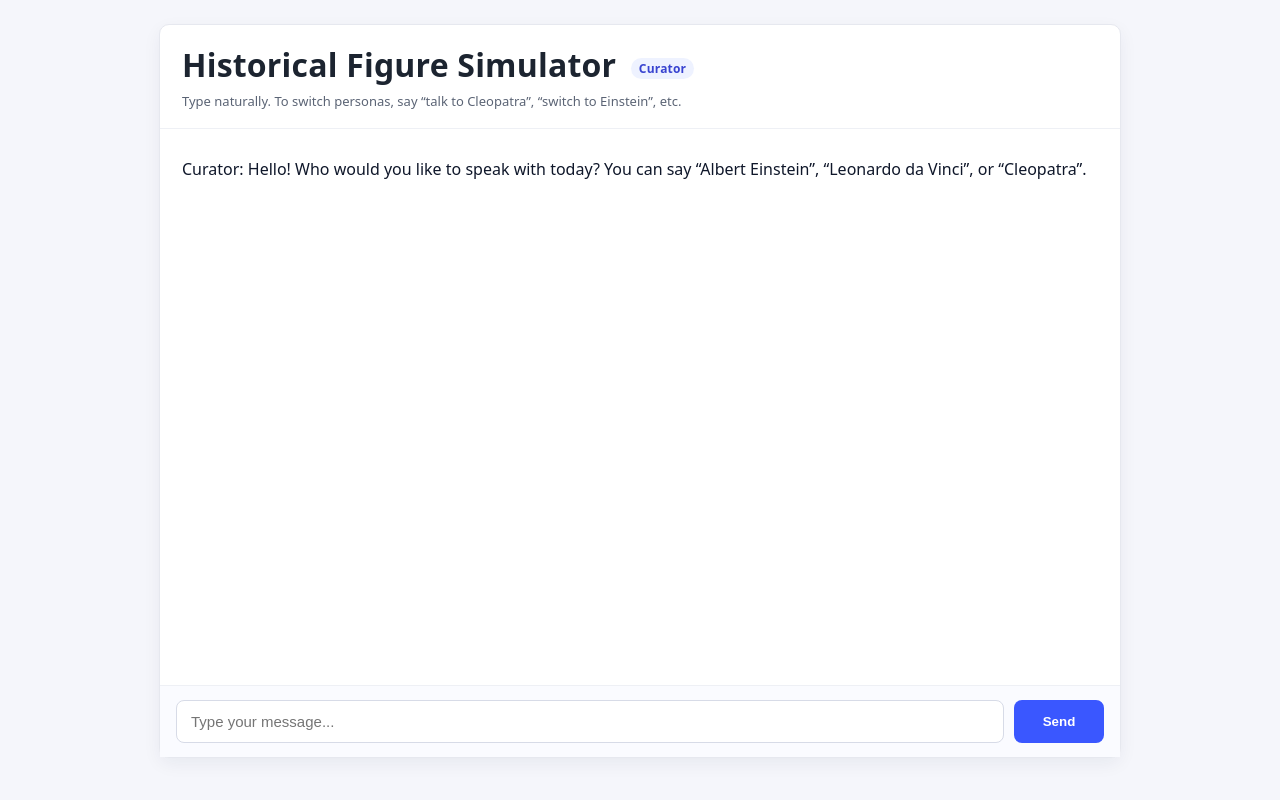
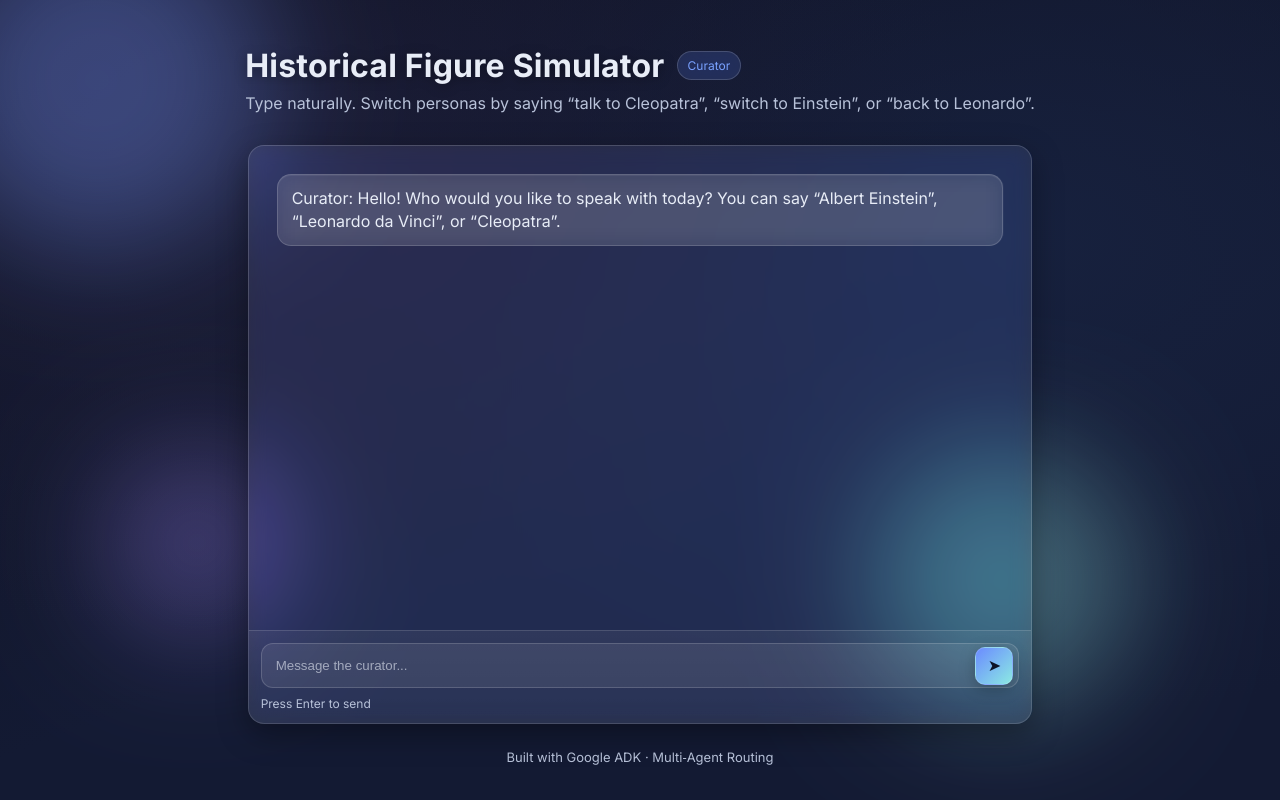
Before and after one commit to M-VISHAL-KAMATH24/interactive_historical_figure_simulator, a plain HTML site: page index.html in a window 1280 px wide. Drawn offline with Linux system fonts and the light colour scheme.

Commit message:
updated the UI

```diff
--- a/index.html
+++ b/index.html
@@ -4,59 +4,71 @@
   <meta charset="UTF-8" />
   <meta name="viewport" content="width=device-width, initial-scale=1.0"/>
   <title>Historical Figure Simulator</title>
-  <style>
-    body { font-family: system-ui, -apple-system, Segoe UI, Roboto, Arial, sans-serif; background:#f5f6fb; margin:0; }
-    .container { max-width: 960px; margin: 24px auto; background:#fff; border:1px solid #e6e8ef; border-radius:10px; box-shadow:0 6px 18px rgba(18, 38, 63, 0.06); }
-    .header { padding: 18px 22px; border-bottom:1px solid #eef0f5; }
-    .header h1 { margin: 0; font-weight: 700; color:#1c2430; letter-spacing:.2px; }
-    .chat { height: 520px; overflow-y: auto; padding: 18px 22px; }
-    .msg { margin: 10px 0; line-height:1.5; color:#1f2a37; }
-    .msg.you { color:#2b5dcc; }
-    .msg.agent { color:#0f172a; }
-    .tag { display:inline-block; font-size:12px; padding:2px 8px; border-radius:999px; background:#eef2ff; color:#3843d0; margin-left:6px; vertical-align:middle; }
-    .footer { display:flex; gap:10px; padding: 14px 16px; border-top:1px solid #eef0f5; background:#fafbff; }
-    .input { flex:1; padding:12px 14px; border:1px solid #d7dbe7; border-radius:8px; outline:none; font-size:15px; transition:border .15s ease; background:#fff; }
-    .input:focus { border-color:#8492ff; box-shadow:0 0 0 3px rgba(132,146,255,.15); }
-    .send { padding: 0 18px; min-width:90px; background:#3a57ff; color:#fff; border:0; border-radius:8px; cursor:pointer; font-weight:600; }
-    .send:disabled { background:#b8c1ff; cursor:not-allowed; }
-    .subtitle { font-size: 13px; color:#5b6475; margin-top:6px; }
-  </style>
+  <link rel="preconnect" href="https://fonts.googleapis.com">
+  <link rel="preconnect" href="https://fonts.gstatic.com" crossorigin>
+  <link href="https://fonts.googleapis.com/css2?family=Inter:wght@400;500;600;700&display=swap" rel="stylesheet">
+  <link rel="stylesheet" href="style.css" />
 </head>
 <body>
-  <div class="container">
-    <div class="header">
-      <h1>Historical Figure Simulator <span class="tag">Curator</span></h1>
-      <div class="subtitle">Type naturally. To switch personas, say “talk to Cleopatra”, “switch to Einstein”, etc.</div>
-    </div>
+  <div class="bg-orb orb-1"></div>
+  <div class="bg-orb orb-2"></div>
+  <div class="bg-orb orb-3"></div>
 
-    <div id="chat" class="chat"></div>
+  <main class="wrapper">
+    <header class="app-header">
+      <div class="title-wrap">
+        <h1 class="app-title">Historical Figure Simulator</h1>
+        <span class="chip curator">Curator</span>
+      </div>
+      <p class="subtitle">Type naturally. Switch personas by saying “talk to Cleopatra”, “switch to Einstein”, or “back to Leonardo”.</p>
+    </header>
 
-    <div class="footer">
-      <input id="message" class="input" type="text" placeholder="Type your message..." autocomplete="off" />
-      <button id="send" class="send">Send</button>
-    </div>
-  </div>
+    <section class="chat-card">
+      <div id="chat" class="chat-scroll"></div>
+
+      <div class="composer">
+        <div class="input-wrap">
+          <input id="message" class="input" type="text" placeholder="Message the curator..." autocomplete="off" />
+          <button id="send" class="send-btn" aria-label="Send">
+            <span class="send-icon">➤</span>
+          </button>
+        </div>
+        <div class="hint">Press Enter to send</div>
+      </div>
+    </section>
+
+    <footer class="app-footer">
+      <span>Built with Google ADK · Multi‑Agent Routing</span>
+    </footer>
+  </main>
 
   <script>
     const chatDiv = document.getElementById('chat');
     const input = document.getElementById('message');
     const sendBtn = document.getElementById('send');
 
-    function addMsg(text, cls) {
-      const p = document.createElement('p');
-      p.className = 'msg ' + cls;
-      p.textContent = text;
-      chatDiv.appendChild(p);
-      chatDiv.scrollTop = chatDiv.scrollHeight;
+    function addMsg(text, role) {
+      const row = document.createElement('div');
+      row.className = 'row ' + (role === 'you' ? 'right' : 'left');
+
+      const bubble = document.createElement('div');
+      bubble.className = 'bubble ' + (role === 'you' ? 'you' : 'agent');
+      bubble.textContent = text;
+
+      row.appendChild(bubble);
+      chatDiv.appendChild(row);
+      chatDiv.scrollTo({ top: chatDiv.scrollHeight, behavior: 'smooth' });
     }
 
     async function send() {
       const text = input.value.trim();
       if (!text) return;
+
       input.value = '';
       addMsg('You: ' + text, 'you');
 
       try {
+        // Adjust host/port if needed
         const res = await fetch('http://127.0.0.1:8000/chat', {
           method: 'POST',
           headers: { 'Content-Type': 'application/json' },
--- /dev/null
+++ b/style.css
@@ -0,0 +1,223 @@
+:root{
+  --bg-grad-1: #0f1020;
+  --bg-grad-2: #131a33;
+  --glass: rgba(255,255,255,0.08);
+  --glass-strong: rgba(255,255,255,0.16);
+  --border: rgba(255,255,255,0.16);
+  --text: #e8edf7;
+  --text-dim: #b8c2d9;
+  --accent: #7aa2ff;
+  --accent-2: #8be9e3;
+  --chip-bg: rgba(122,162,255,0.15);
+  --you-bg: linear-gradient(135deg,#6b8bff, #7aa2ff);
+  --agent-bg: rgba(255,255,255,0.10);
+  --shadow: 0 10px 30px rgba(0,0,0,0.35);
+  --glass-blur: saturate(160%) blur(10px);
+}
+
+*{ box-sizing: border-box; }
+html, body{ height: 100%; }
+body{
+  margin:0;
+  font-family: "Inter", system-ui, -apple-system, Segoe UI, Roboto, Arial, sans-serif;
+  color: var(--text);
+  background: radial-gradient(1200px 800px at 20% 20%, #1b1d37 0%, rgba(27,29,55,0) 60%),
+              radial-gradient(1200px 800px at 80% 30%, #17213e 0%, rgba(23,33,62,0) 60%),
+              linear-gradient(160deg, var(--bg-grad-1), var(--bg-grad-2) 60%);
+  overflow: hidden;
+}
+
+/* Decorative floating orbs */
+.bg-orb{
+  position: fixed;
+  border-radius: 50%;
+  filter: blur(60px);
+  opacity: .35;
+  pointer-events: none;
+  mix-blend-mode: screen;
+}
+.orb-1{ width: 340px; height: 340px; background: #6b8bff; top: -80px; left: -80px; animation: float 14s ease-in-out infinite; }
+.orb-2{ width: 260px; height: 260px; background: #8be9e3; bottom: 10%; right: 12%; animation: float 16s ease-in-out infinite reverse; }
+.orb-3{ width: 180px; height: 180px; background: #9a7cff; bottom: 20%; left: 8%; animation: float 18s ease-in-out infinite; }
+
+@keyframes float {
+  0% { transform: translateY(0) translateX(0); }
+  50% { transform: translateY(-12px) translateX(8px); }
+  100% { transform: translateY(0) translateX(0); }
+}
+
+.wrapper{
+  position: relative;
+  height: 100%;
+  padding: 32px 18px 24px;
+  display: grid;
+  grid-template-rows: auto 1fr auto;
+  gap: 18px;
+}
+
+/* Header */
+.app-header{
+  max-width: 1080px;
+  margin: 0 auto;
+  padding: 14px 16px;
+}
+.title-wrap{
+  display:flex; align-items:center; gap:12px; flex-wrap: wrap;
+}
+.app-title{
+  margin:0;
+  font-weight: 700;
+  letter-spacing: .2px;
+  text-shadow: 0 2px 12px rgba(0,0,0,.35);
+}
+.chip{
+  font-size:12px;
+  padding:6px 10px;
+  border-radius: 999px;
+  border: 1px solid var(--border);
+  background: var(--chip-bg);
+  color: var(--accent);
+  backdrop-filter: var(--glass-blur);
+}
+.subtitle{
+  margin:8px 0 0;
+  color: var(--text-dim);
+}
+
+/* Chat Card */
+.chat-card{
+  position: relative;
+  max-width: 1080px;
+  margin: 0 auto;
+  background: var(--glass);
+  border: 1px solid var(--border);
+  box-shadow: var(--shadow);
+  border-radius: 16px;
+  overflow: hidden;
+  display: grid;
+  grid-template-rows: 1fr auto;
+  backdrop-filter: var(--glass-blur);
+  transition: transform .25s ease, box-shadow .25s ease, background .25s ease;
+}
+.chat-card:hover{
+  transform: translateY(-1px);
+  box-shadow: 0 16px 36px rgba(0,0,0,0.45);
+  background: var(--glass-strong);
+}
+
+.chat-scroll{
+  padding: 18px 18px 8px;
+  overflow: auto;
+  scrollbar-gutter: stable both-edges;
+}
+.chat-scroll::-webkit-scrollbar{ width: 10px; }
+.chat-scroll::-webkit-scrollbar-thumb{
+  background: rgba(255,255,255,.18);
+  border-radius: 8px;
+  border: 2px solid transparent;
+  background-clip: padding-box;
+}
+.chat-scroll::-webkit-scrollbar-track{
+  background: transparent;
+}
+
+/* Bubbles */
+.row{ display:flex; margin: 10px 0; }
+.row.left{ justify-content: flex-start; }
+.row.right{ justify-content: flex-end; }
+
+.bubble{
+  max-width: 72ch;
+  padding: 12px 14px;
+  border-radius: 14px;
+  border: 1px solid var(--border);
+  line-height: 1.45;
+  white-space: pre-wrap;
+  word-wrap: break-word;
+  backdrop-filter: var(--glass-blur);
+  animation: fadeIn .25s ease;
+}
+.bubble.agent{
+  background: var(--agent-bg);
+  color: var(--text);
+  box-shadow: inset 0 1px 0 rgba(255,255,255,.06);
+}
+.bubble.you{
+  background: var(--you-bg);
+  color: #0d1326;
+  box-shadow: inset 0 1px 0 rgba(255,255,255,.35);
+}
+
+@keyframes fadeIn{
+  from{ opacity: 0; transform: translateY(4px); }
+  to{ opacity: 1; transform: translateY(0); }
+}
+
+/* Composer */
+.composer{
+  padding: 12px;
+  background: linear-gradient(180deg, rgba(255,255,255,0.06), rgba(255,255,255,0.03));
+  border-top: 1px solid var(--border);
+}
+.input-wrap{
+  position: relative;
+  display: flex;
+  gap: 10px;
+}
+.input{
+  flex: 1;
+  padding: 14px 48px 14px 14px;
+  border-radius: 12px;
+  border: 1px solid var(--border);
+  background: rgba(255,255,255,.08);
+  color: var(--text);
+  outline: none;
+  transition: border .2s ease, background .2s ease, box-shadow .2s ease;
+}
+.input::placeholder{ color: rgba(232,237,247,.6); }
+.input:focus{
+  border-color: rgba(138,173,255,.9);
+  background: rgba(255,255,255,.12);
+  box-shadow: 0 0 0 4px rgba(122,162,255,.18);
+}
+
+.send-btn{
+  position:absolute;
+  right: 6px;
+  top: 50%;
+  transform: translateY(-50%);
+  width: 38px; height: 38px;
+  border-radius: 10px;
+  border: 1px solid var(--border);
+  background: linear-gradient(135deg, #6b8bff, #8be9e3);
+  color: #0d1326;
+  cursor: pointer;
+  display:grid; place-items:center;
+  transition: transform .15s ease, filter .15s ease, box-shadow .2s ease;
+  box-shadow: 0 4px 16px rgba(0,0,0,.25);
+}
+.send-btn:hover{ transform: translateY(-52%); filter: brightness(1.03); }
+.send-btn:active{ transform: translateY(-48%) scale(.98); }
+.send-icon{ font-size: 16px; }
+
+.hint{
+  margin-top: 8px;
+  font-size: 12px;
+  color: var(--text-dim);
+}
+
+/* Footer */
+.app-footer{
+  max-width:1080px;
+  margin: 0 auto;
+  padding: 6px 10px 10px;
+  text-align: center;
+  color: var(--text-dim);
+  font-size: 13px;
+}
+
+/* Responsive */
+@media (max-width: 720px){
+  .bubble{ max-width: 100%; }
+  .app-title{ font-size: 22px; }
+}
```
Also changed, not shown: outputs/ui.png (added).
